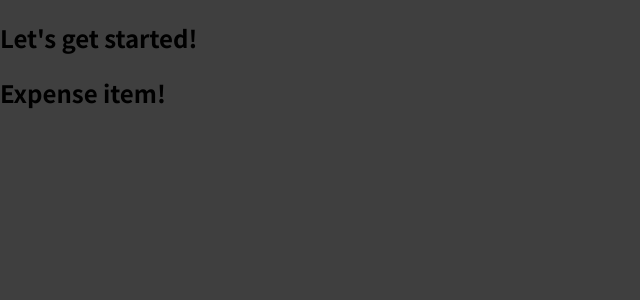
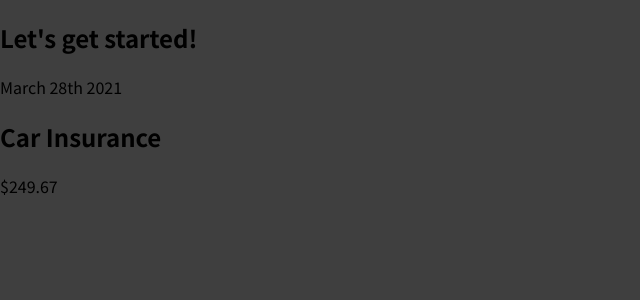
Before and after one commit to lionel-p-albus/react_demo_01, a JavaScript app: page / in a window 1280 px wide. Shown: the top 300 px of the page, without its empty margins (0-640 px from the left). Built offline with nearby package versions, Linux system fonts and the light colour scheme.

Commit message:
writing more complex JSX code

```diff
--- a/src/components/ExpenseItem.js
+++ b/src/components/ExpenseItem.js
@@ -1,5 +1,11 @@
 function ExpenseItem() {
-    return <h2>Expense item!</h2>
+    return (
+        <div>
+            <div>March 28th 2021</div>
+            <div><h2>Car Insurance</h2></div>
+            <div>$249.67</div>
+        </div>
+    );
 }
 
 export default ExpenseItem;
```
